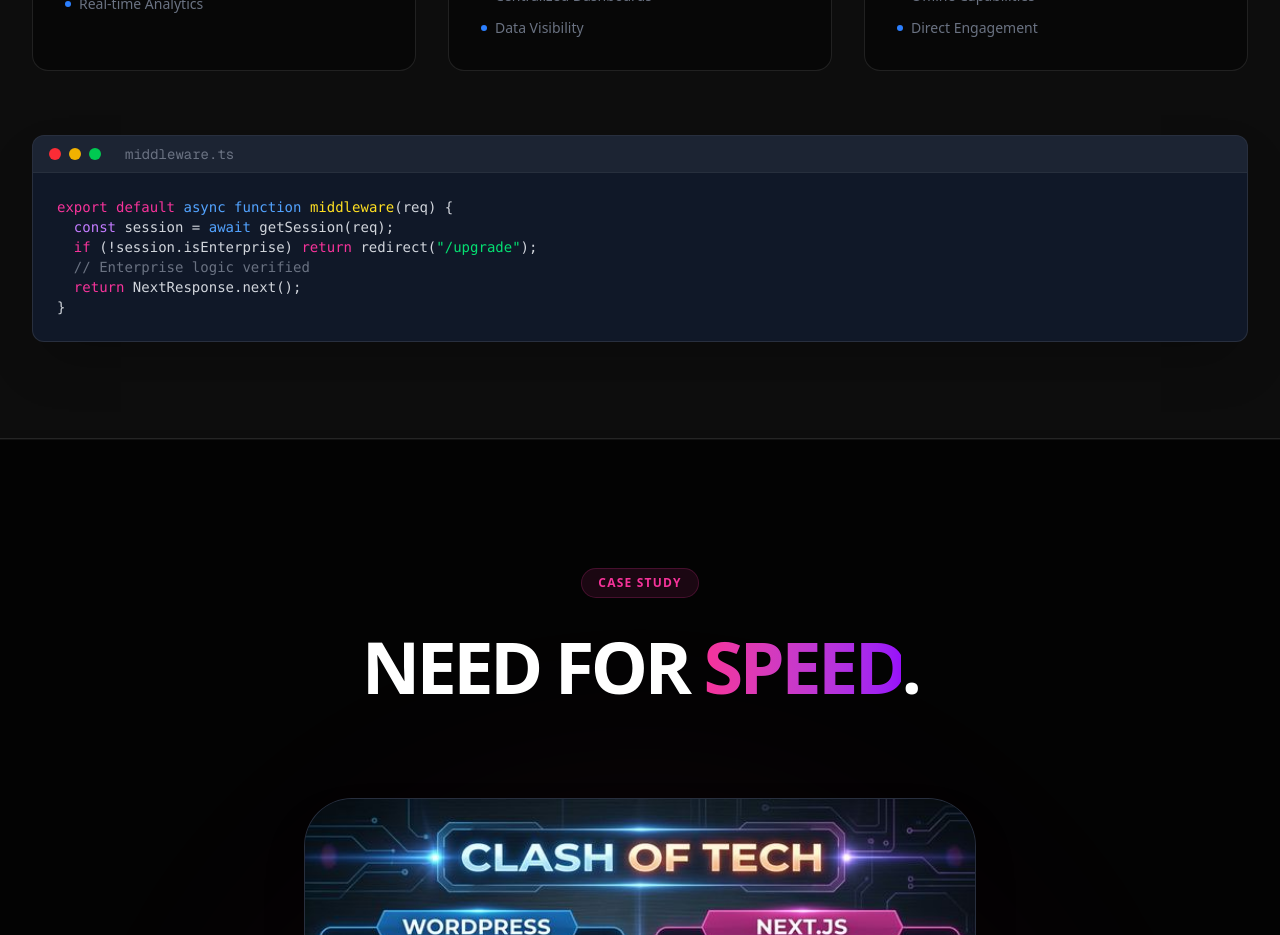
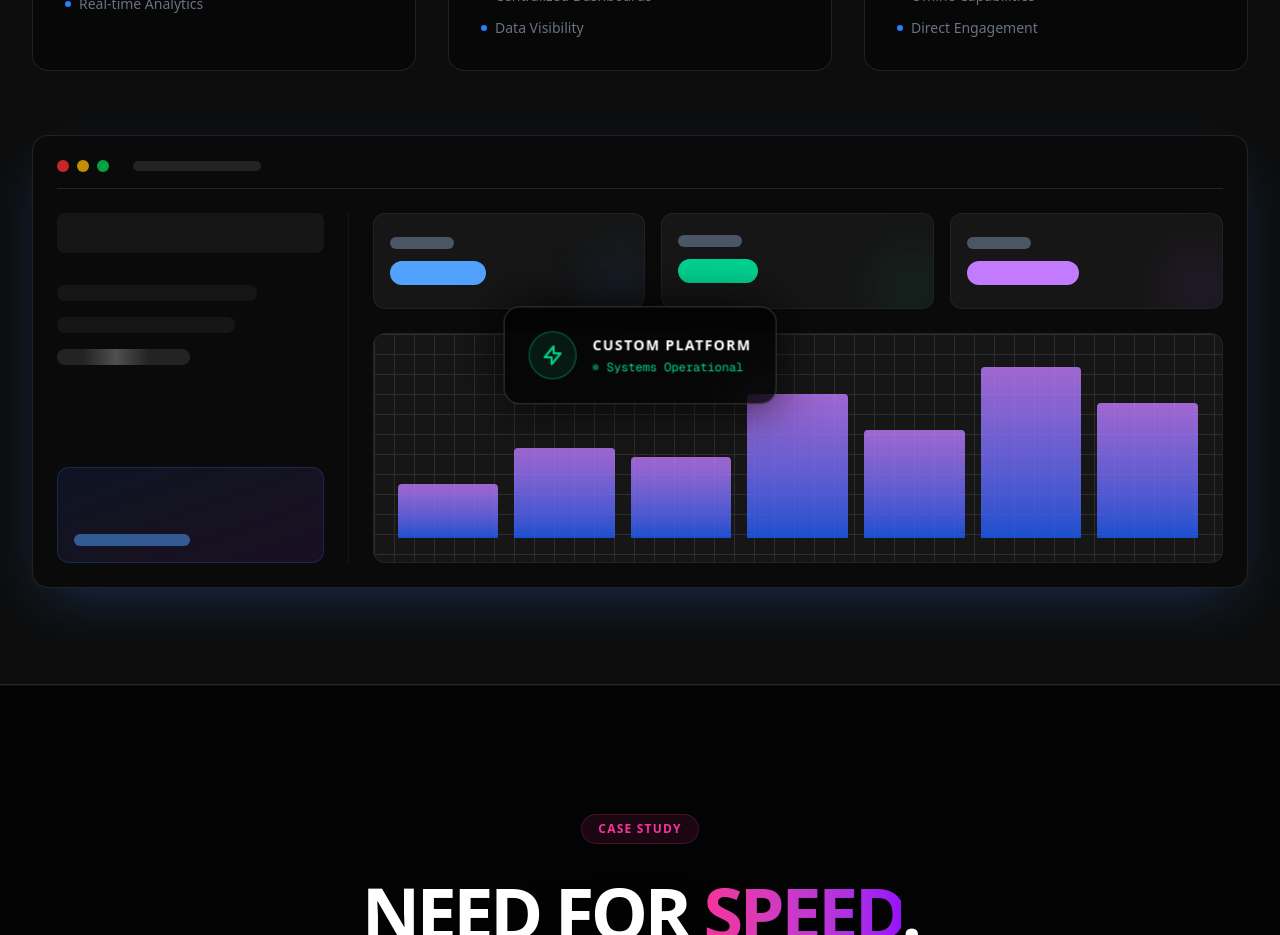
Before and after one commit to boyanmagat/nextlevel, a Next.js app: page / in a window 1280 px wide. Shown: the part 4300-5235 px from the top of the page. Built offline with nearby package versions, Linux system fonts and the light colour scheme.

Commit message:
feat: replace code snippet graphic with dynamic dashboard prototype in bespoke section

```diff
--- a/app/HomeClient.tsx
+++ b/app/HomeClient.tsx
@@ -447,31 +447,92 @@ export default function Home() {
             ))}
           </div>
 
-          {/* Code Snippet Visual */}
+          {/* NEW: Dashboard Prototype Visual */}
           <motion.div
             initial={{ opacity: 0, y: 40 }}
             whileInView={{ opacity: 1, y: 0 }}
             viewport={{ once: true }}
-            className="mt-16 bg-gray-900 rounded-xl overflow-hidden border border-white/10 font-mono text-sm shadow-2xl"
+            className="mt-16 relative bg-[#0a0a0a] rounded-2xl overflow-hidden border border-white/10 shadow-[0_20px_60px_-15px_rgba(59,130,246,0.3)] p-4 md:p-6"
           >
-            <div className="bg-white/5 px-4 py-2 border-b border-white/5 flex items-center gap-2">
-              <div className="w-3 h-3 rounded-full bg-red-500"></div>
-              <div className="w-3 h-3 rounded-full bg-yellow-500"></div>
-              <div className="w-3 h-3 rounded-full bg-green-500"></div>
-              <div className="ml-4 text-gray-500">middleware.ts</div>
+            {/* Minimal App Chrome */}
+            <div className="flex items-center gap-2 mb-6 border-b border-white/10 pb-4">
+              <div className="w-3 h-3 rounded-full bg-red-500/80"></div>
+              <div className="w-3 h-3 rounded-full bg-yellow-500/80"></div>
+              <div className="w-3 h-3 rounded-full bg-green-500/80"></div>
+              <div className="ml-4 h-2.5 w-32 bg-white/10 rounded-full"></div>
             </div>
-            <div className="p-6 text-gray-300 overflow-x-auto">
-              <pre>
-                <code>
-                  <span className="text-pink-500">export default</span> <span className="text-blue-400">async function</span> <span className="text-yellow-300">middleware</span>(req) {"{"}
-                  {"\n  "}<span className="text-purple-400">const</span> session = <span className="text-blue-400">await</span> getSession(req);
-                  {"\n  "}<span className="text-pink-500">if</span> (!session.isEnterprise) <span className="text-pink-500">return</span> redirect(<span className="text-green-400">"/upgrade"</span>);
-                  {"\n  "}<span className="text-gray-500">// Enterprise logic verified</span>
-                  {"\n  "}<span className="text-pink-500">return</span> NextResponse.next();
-                  {"\n"}{"}"}
-                </code>
-              </pre>
+
+            <div className="flex gap-6 h-[250px] md:h-[350px]">
+              {/* Sidebar */}
+              <div className="w-1/4 hidden md:flex flex-col gap-4 border-r border-white/5 pr-6">
+                <div className="h-10 w-full bg-white/5 rounded-lg mb-4"></div>
+                <div className="h-4 w-3/4 bg-white/5 rounded-full"></div>
+                <div className="h-4 w-2/3 bg-white/5 rounded-full"></div>
+                <div className="h-4 w-1/2 bg-white/10 rounded-full mb-auto relative overflow-hidden">
+                  <motion.div animate={{ x: ["-100%", "200%"] }} transition={{ duration: 2, repeat: Infinity, ease: "linear" }} className="absolute inset-y-0 w-1/2 bg-gradient-to-r from-transparent via-white/20 to-transparent"></motion.div>
+                </div>
+                <div className="h-24 w-full bg-gradient-to-br from-blue-500/10 to-purple-500/10 rounded-xl border border-blue-500/20 mt-auto flex items-end p-4">
+                  <div className="h-3 w-1/2 bg-blue-400/50 rounded-full"></div>
+                </div>
+              </div>
+
+              {/* Main Content Area */}
+              <div className="flex-1 flex flex-col gap-6">
+                {/* Top Nav/Stats */}
+                <div className="flex gap-4 h-24">
+                  <div className="flex-1 bg-white/5 rounded-xl border border-white/5 flex flex-col justify-center p-4 relative overflow-hidden">
+                    <div className="h-3 w-16 bg-gray-600 rounded-full mb-3"></div>
+                    <div className="h-6 w-24 bg-blue-400 rounded-full"></div>
+                    <div className="absolute right-[-10px] bottom-[-10px] w-16 h-16 bg-blue-500/10 rounded-full blur-xl"></div>
+                  </div>
+                  <div className="flex-1 bg-white/5 rounded-xl border border-white/5 flex flex-col justify-center p-4 relative overflow-hidden">
+                    <div className="h-3 w-16 bg-gray-600 rounded-full mb-3"></div>
+                    <div className="h-6 w-20 bg-emerald-400 rounded-full mb-1"></div>
+                    <div className="absolute right-[-10px] bottom-[-10px] w-16 h-16 bg-emerald-500/10 rounded-full blur-xl"></div>
+                  </div>
+                  <div className="flex-1 bg-white/5 rounded-xl border border-white/5 flex flex-col justify-center p-4 hidden sm:flex relative overflow-hidden">
+                    <div className="h-3 w-16 bg-gray-600 rounded-full mb-3"></div>
+                    <div className="h-6 w-28 bg-purple-400 rounded-full"></div>
+                    <div className="absolute right-[-10px] bottom-[-10px] w-16 h-16 bg-purple-500/10 rounded-full blur-xl"></div>
+                  </div>
+                </div>
+
+                {/* Main Graph Area */}
+                <div className="flex-1 bg-white/5 rounded-xl border border-white/5 flex items-end p-6 gap-2 md:gap-4 relative overflow-hidden">
+                  {/* Background grid */}
+                  <div className="absolute inset-0 opacity-10" style={{ backgroundImage: "linear-gradient(#fff 1px, transparent 1px), linear-gradient(90deg, #fff 1px, transparent 1px)", backgroundSize: "20px 20px" }}></div>
+
+                  {/* Animated Chart Bars */}
+                  {[30, 50, 45, 80, 60, 95, 75].map((height, i) => (
+                    <motion.div
+                      key={i}
+                      initial={{ height: 0 }}
+                      whileInView={{ height: `${height}%` }}
+                      transition={{ duration: 1, delay: i * 0.1, type: "spring", bounce: 0.3 }}
+                      className="flex-1 bg-gradient-to-t from-blue-600 to-purple-400 rounded-t-sm relative z-10 opacity-80 hover:opacity-100 transition-opacity"
+                    ></motion.div>
+                  ))}
+                </div>
+              </div>
             </div>
+
+            {/* Floating Operations Glass Card */}
+            <motion.div
+              animate={{ y: [0, -10, 0] }}
+              transition={{ duration: 4, repeat: Infinity, ease: "easeInOut" }}
+              className="absolute top-1/2 left-1/2 -translate-x-1/2 -translate-y-1/2 bg-black/70 backdrop-blur-xl border border-white/20 p-5 md:p-6 rounded-2xl shadow-[0_0_50px_rgba(0,0,0,0.8)] flex items-center gap-4 z-20"
+            >
+              <div className="w-12 h-12 rounded-full border border-emerald-500/50 flex items-center justify-center bg-emerald-500/10 text-emerald-400">
+                <svg className="w-6 h-6" fill="none" stroke="currentColor" viewBox="0 0 24 24" xmlns="http://www.w3.org/2000/svg"><path strokeLinecap="round" strokeLinejoin="round" strokeWidth="2" d="M13 10V3L4 14h7v7l9-11h-7z"></path></svg>
+              </div>
+              <div>
+                <div className="text-white font-bold tracking-widest text-sm uppercase mb-1">Custom Platform</div>
+                <div className="text-emerald-400 text-xs font-mono flex items-center gap-2">
+                  <span className="w-1.5 h-1.5 rounded-full bg-emerald-400 animate-pulse"></span>
+                  Systems Operational
+                </div>
+              </div>
+            </motion.div>
           </motion.div>
         </div>
       </section >
```
